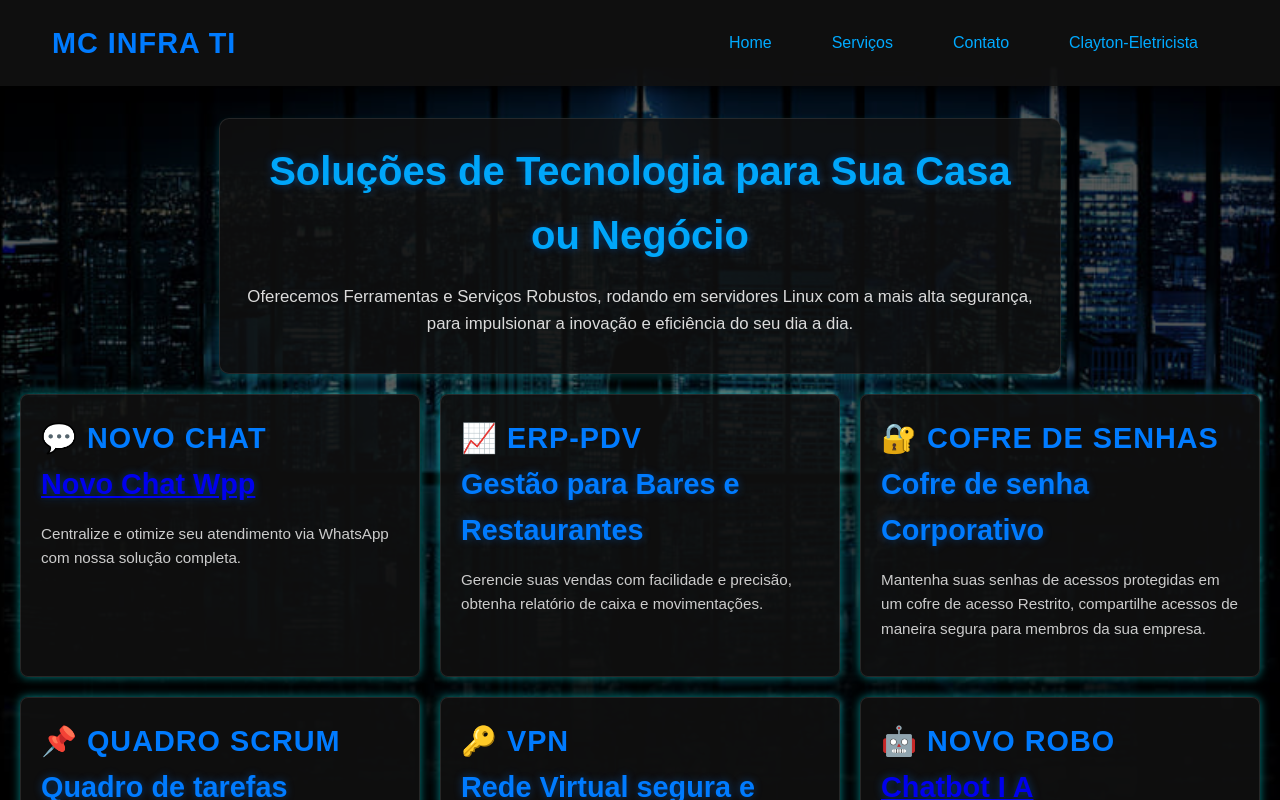
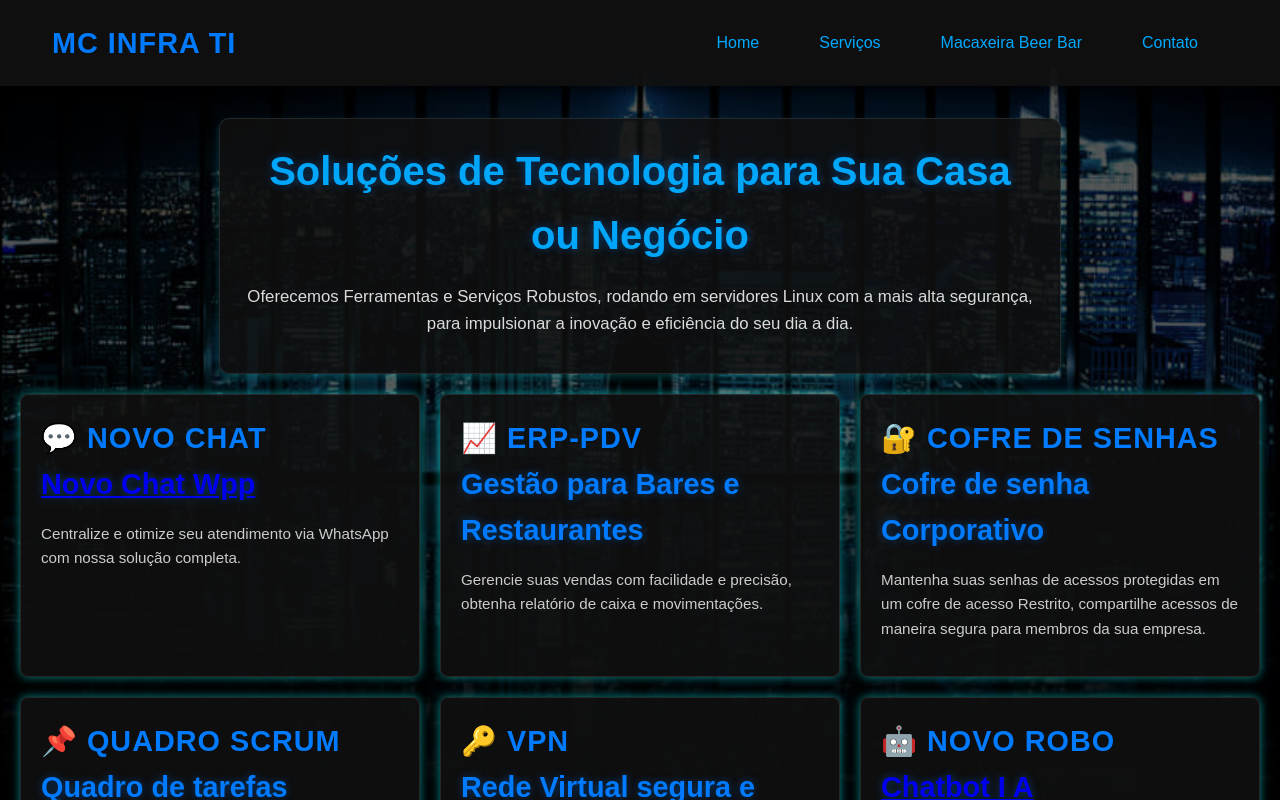
Before and after one commit to amdremessias/csi-labcris, a website: page services.html in a window 1280 px wide. Shown: the top 800 px of the page. Drawn offline with Linux system fonts and the light colour scheme.

Commit message:
Update services.html

```diff
--- a/services.html
+++ b/services.html
@@ -132,8 +132,8 @@
             <ul>
                 <li><a href="index.html">Home</a></li>
                 <li><a href="services.html">Serviços</a></li>
+                <li><a href="macaxeiraBeerBar.html">Macaxeira Beer Bar</a></li>
                 <li><a href="contact.html">Contato</a></li>
-                <li><a href="clayton-eletricista.html">Clayton-Eletricista</a></li>
             </ul>
         </nav>
     </header>
```
